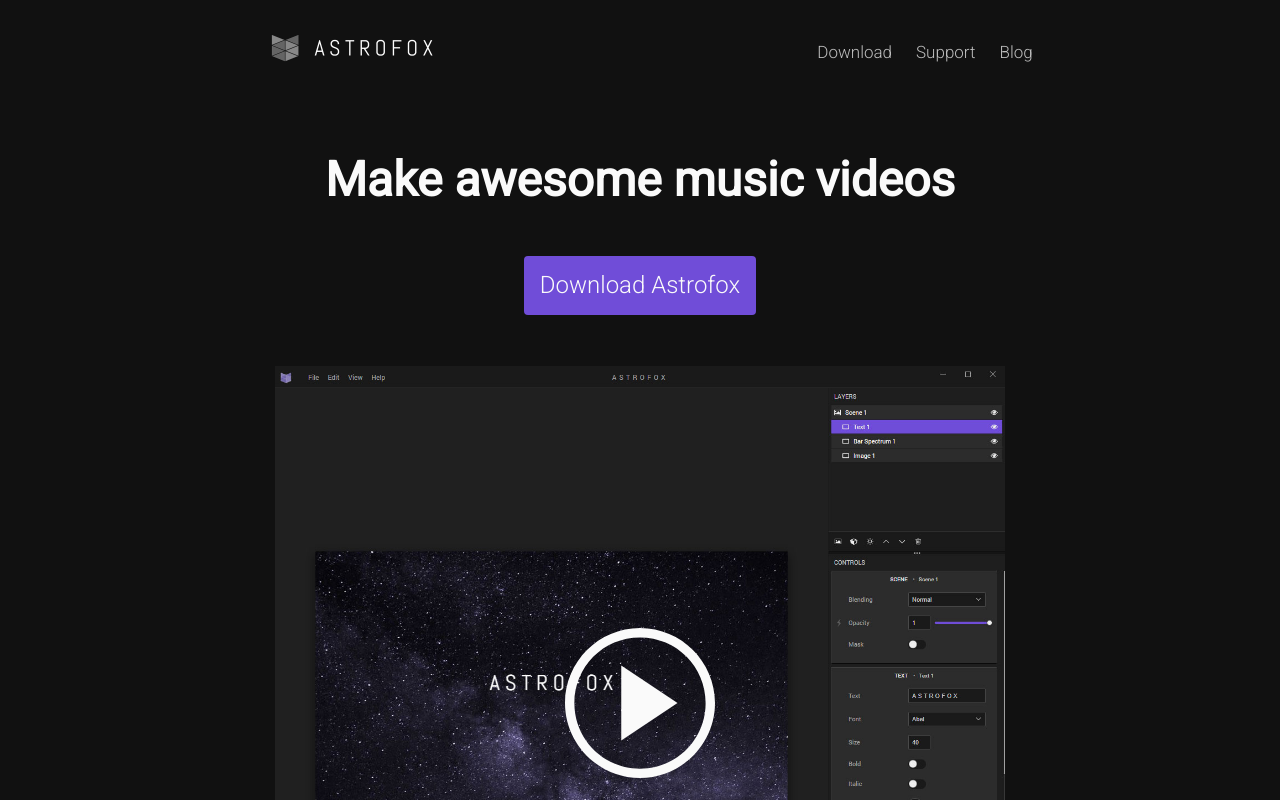
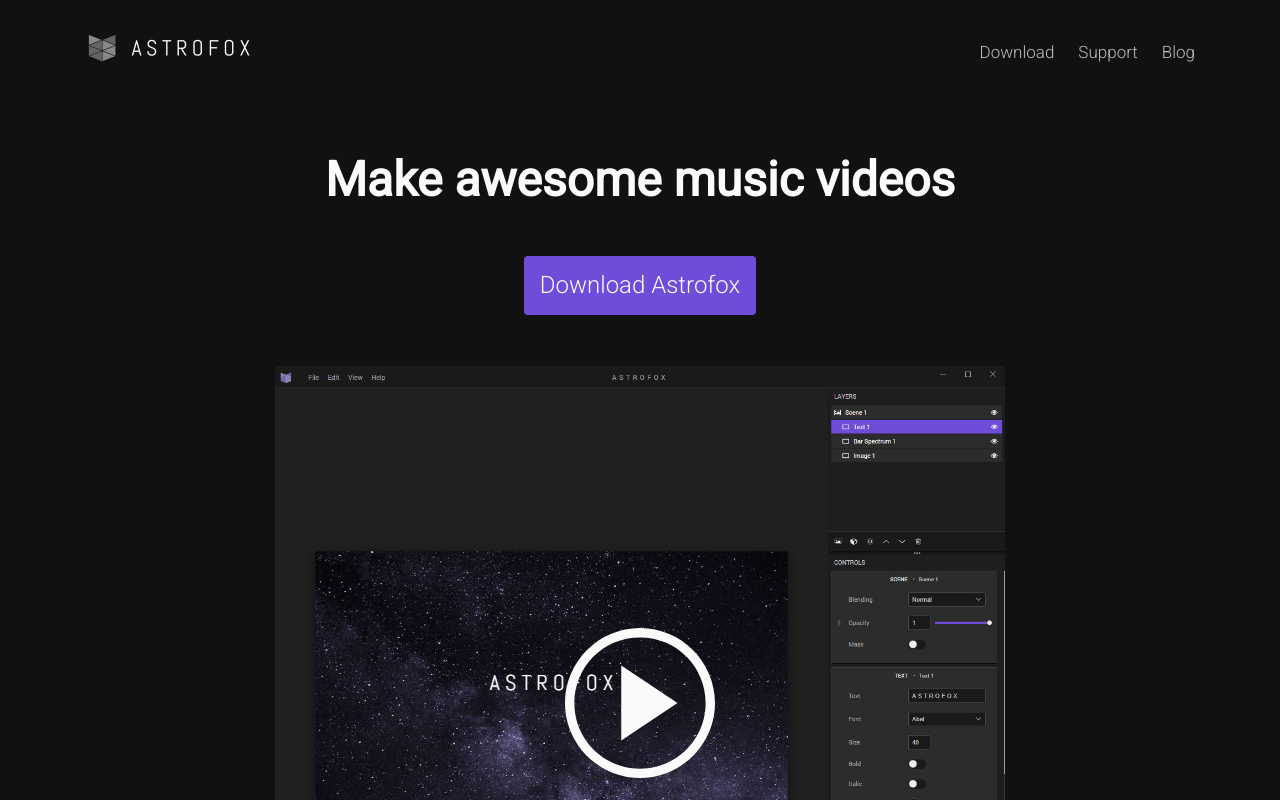
Before and after one commit to astrofox-io/website, a Next.js app: page / in a window 1280 px wide. Shown: the top 800 px of the page. Built offline with nearby package versions, Linux system fonts and the light colour scheme.

Commit message:
Fixed header css.

```diff
--- a/components/header.js
+++ b/components/header.js
@@ -6,7 +6,7 @@
     <header id="header" className="container">
       <div className="row">
         <div className="col-lg-6 col-sm-12">
-          <div className="header-title justify-content-center">
+          <div className="header-title justify-content-center justify-content-lg-start">
             <Link href="/">
               <a>
                 <img src="/images/title.png" height={50} />
@@ -15,7 +15,7 @@
           </div>
         </div>
         <nav className="col-lg-6 col-sm-12">
-          <ul className="header-links justify-content-center">
+          <ul className="header-links justify-content-center justify-content-lg-end">
             <li>
               <Link href="/download">
                 <a>Download</a>
```
